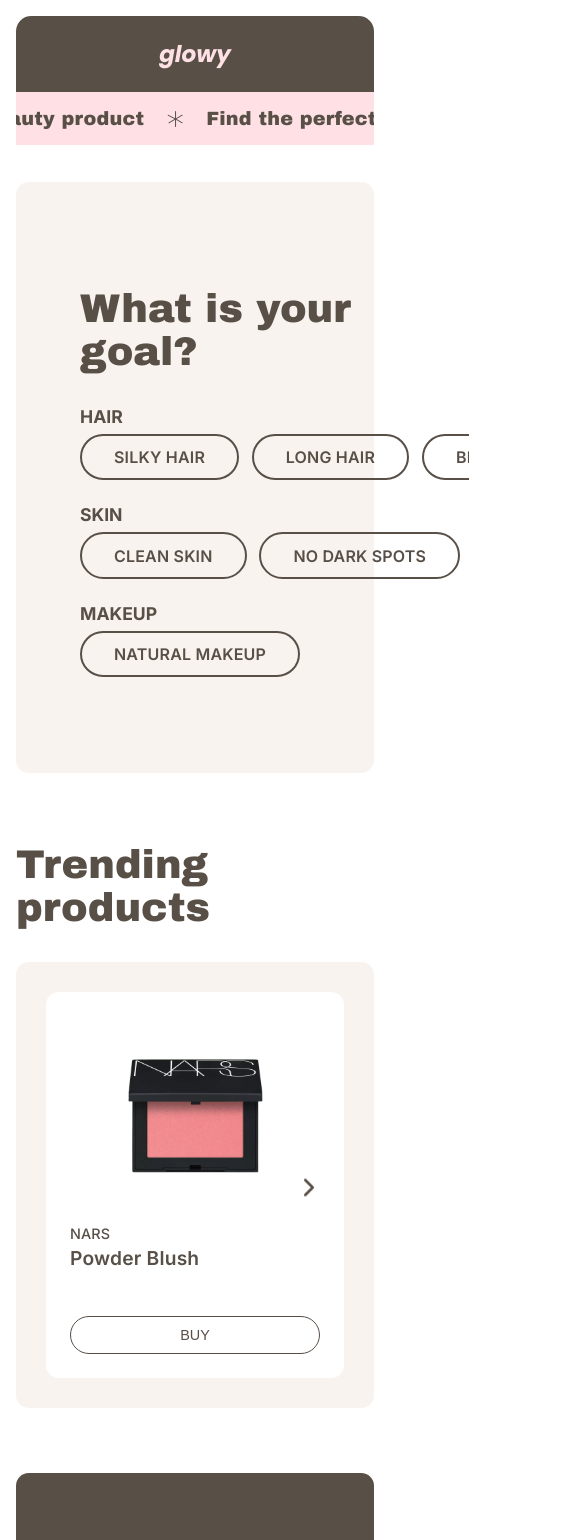
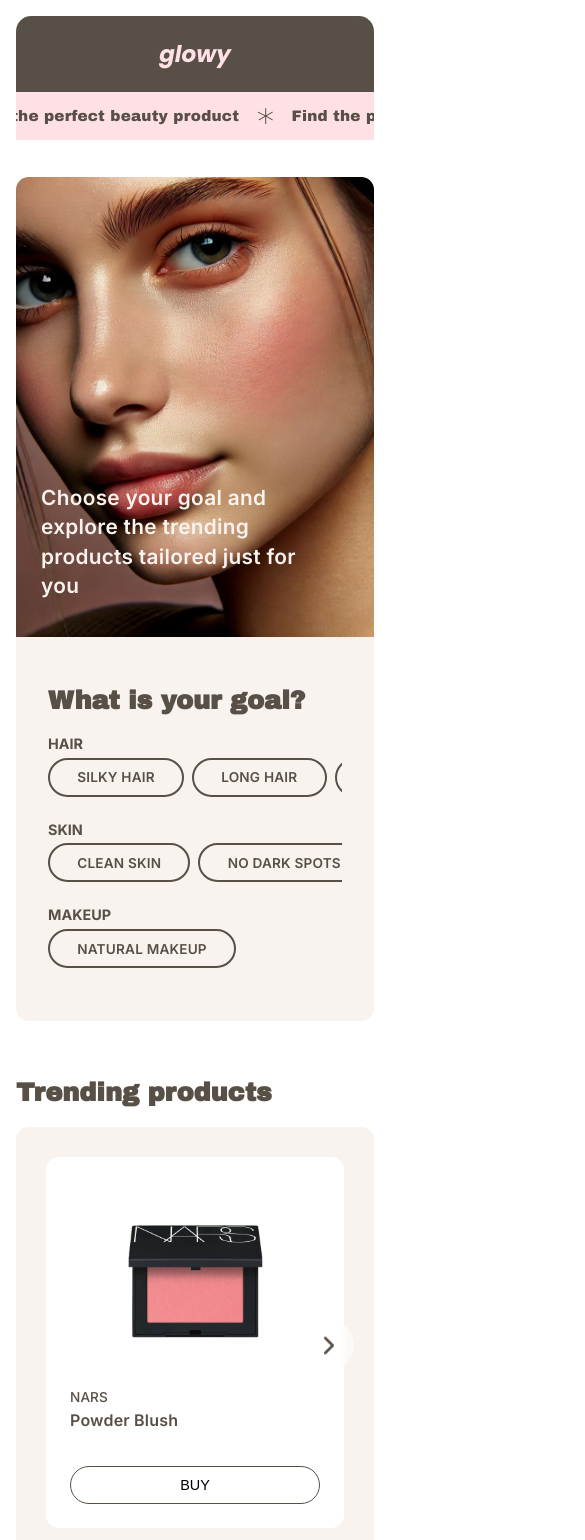
Before and after one commit to tavasy/glowy, a React (Create React App) app: page / in a window 390 px wide. Shown: the top 1540 px of the page, 585 px wide, since content can reach past the window. Built offline with nearby package versions, Linux system fonts and the light colour scheme.

Commit message:
Add responsiveness

```diff
--- a/src/index.scss
+++ b/src/index.scss
@@ -2,13 +2,13 @@
 
 body {
   font-family: $main-font;
-  color: $text-color;
-  font-weight: 400;
+  color: $dark-color;
+  font-weight: 500;
   margin: 0;
 }
 
 a {
-  color: $text-color;
+  color: $dark-color;
   text-decoration: none;
 
   &:hover {
@@ -21,14 +21,12 @@
 }
 
 h2 {
-  color: #584f47;
   font-family: $secondary-font;
-  font-weight: 400;
   font-size: 2.5em;
 }
 
 .logo {
-  color: #ffe1e5;
+  color: $primary-color;
   font-family: $logo-font;
   font-weight: 700;
   font-size: 1.2em;
--- a/src/styles/_variables.scss
+++ b/src/styles/_variables.scss
@@ -2,10 +2,10 @@
 @import url('https://fonts.googleapis.com/css2?family=Archivo+Black&display=swap');
 @import url('https://fonts.googleapis.com/css2?family=Poppins:ital,wght@0,100;0,200;0,300;0,400;0,500;0,600;0,700;0,800;0,900;1,100;1,200;1,300;1,400;1,500;1,600;1,700;1,800;1,900&display=swap');
 
-$primary-color: #ffecef;
+$primary-color: #ffe1e5;
 $secondary-color: #f8f3ef;
-$text-color: #000000;
+$dark-color: #584f47;
 $main-font: 'Inter', sans-serif;
-$text-size: 0.9em;
 $secondary-font: 'Archivo Black', sans-serif;
 $logo-font: 'Poppins', sans-serif;
+$border-radius: 0.8em;
--- a/src/styles/home.scss
+++ b/src/styles/home.scss
@@ -3,13 +3,13 @@
 .container-navbar {
   font-size: 1.2em;
   text-align: center;
-  background: #584f47;
+  background: $dark-color;
   padding: 1.1em 1.3em;
   border-radius: 0.8em 0.8em 0 0;
 }
 
 .container-achieve {
-  border-radius: 0.8em;
+  border-radius: $border-radius;
   margin-top: 2.3em;
   margin-bottom: 2em;
   display: flex;
@@ -44,7 +44,7 @@
     bottom: 8%;
     font-size: 1.8em;
     font-weight: 600;
-    color: white;
+    color: $secondary-color;
     max-width: 65%;
     line-height: 1.4em;
   }
@@ -55,7 +55,6 @@
 }
 
 .category-name {
-  color: #584f47;
   margin-bottom: 0.4em;
   font-size: 1.1em;
   font-weight: 700;
@@ -68,6 +67,8 @@
   overflow-x: auto;
   gap: 0.8em;
   margin-bottom: 1.5em;
+  scroll-snap-type: x mandatory;
+  -webkit-overflow-scrolling: touch;
 
   button {
     font-family: $main-font;
@@ -75,22 +76,19 @@
     font-weight: 600;
     padding: 0.7em 2em;
     text-transform: uppercase;
-    border: 2px solid #584f47;
+    border: 2px solid $dark-color;
     border-radius: 1.5em;
     background: transparent;
     flex: 0 0 auto;
     font-size: 1em;
-    color: #584f47;
+    color: $dark-color;
     transition: all 0.3s ease;
+    scroll-snap-align: start;
 
     &:hover {
-      background-color: #ffe1e5;
+      background-color: $primary-color;
       cursor: pointer;
     }
-  }
-
-  .skin {
-    border: 2px solid #a96666;
   }
 
   &::-webkit-scrollbar {
@@ -100,7 +98,7 @@
 }
 
 .container-trending-products {
-  border-radius: 0.8em;
+  border-radius: $border-radius;
   margin: 2em 0;
   padding-top: 0.3em;
   padding-bottom: 1.5em;
@@ -167,11 +165,9 @@
     }
 
     .brand {
-      font-weight: 500;
-      font-size: $text-size;
+      font-size: 0.9em;
       margin-bottom: 0.3em;
       margin-top: 0.6em;
-      color: #584f47;
       letter-spacing: 0.1px;
     }
 
@@ -186,24 +182,21 @@
       overflow: hidden;
       text-overflow: ellipsis;
       height: 2.5em;
-      color: #584f47;
     }
 
     .buy-button {
       width: 100%;
-      border: 1.5px solid #584f47;
+      border: 1.5px solid $dark-color;
       border-radius: 2em;
       padding: 0.7em;
       text-transform: uppercase;
       background: transparent;
       margin-top: 0.7em;
-      font-weight: 500;
       font-size: 0.9em;
       transition: all 0.3s ease;
-      color: #584f47;
 
       &:hover {
-        background-color: #ffe1e5;
+        background-color: $primary-color;
         cursor: pointer;
       }
     }
@@ -235,14 +228,14 @@
   svg {
     width: 30px;
     height: 30px;
-    stroke: #584f47;
+    stroke: $dark-color;
     stroke-width: 2px;
     opacity: 1;
     transition: all 0.7s cubic-bezier(0.76, 0, 0.24, 1);
   }
 
   &:hover {
-    background-color: #584f47;
+    background-color: $dark-color;
   }
 
   &:hover svg {
@@ -256,15 +249,15 @@
 }
 
 .categories-wrapper .arrow:first-child {
-  left: 10px;
+  left: -10px;
 }
 
 .categories-wrapper .arrow:last-child {
-  right: 10px;
+  right: -10px;
 }
 
 .container-footer {
-  background: #584f47;
+  background: $dark-color;
   padding: 1.4em 2.4em;
   padding-top: 3.4em;
   border-radius: 0.8em;
@@ -273,19 +266,18 @@
   .logo.footer {
     align-content: end;
     font-size: 2.5em;
-    color: #ffe1e5;
+    color: $primary-color;
     margin-bottom: 0;
     flex: 1;
   }
 
   .footer-text {
     color: white;
-    font-size: $text-size;
+    font-size: 0.9em;
     margin-bottom: 0.5em;
     flex: 1;
     text-align: end;
     align-content: end;
-    font-weight: 500;
   }
 }
 
@@ -293,20 +285,164 @@
   display: none;
 }
 
-@media screen and (max-width: 900px) {
-  .categories-cards {
-    grid-auto-columns: calc((100% / 2) - 9px);
-  }
-}
-
-@media screen and (max-width: 600px) {
-  .categories-cards {
-    grid-auto-columns: 100%;
-  }
-}
-
 @media (min-width: 900px) {
   .container {
     margin: 1.2vw 2.25vw;
   }
 }
+
+// @media screen and (min-width: 1350px) is default
+
+@media screen and (max-width: 1200px) {
+  .container-options {
+    flex: 1.5 1;
+  }
+  .categories-cards {
+    grid-auto-columns: calc((100% / 3) - 26px);
+  }
+
+  .container-image-text .text-image {
+    max-width: 75%;
+    font-size: 1.7em;
+  }
+
+  .container-options-div {
+    padding-left: 3.5em;
+  }
+
+  .options-buttons button {
+    font-size: 0.93em;
+  }
+
+  .category-name {
+    font-size: 1em;
+  }
+
+  .categories-cards .card .title {
+    font-size: 1.1em;
+  }
+
+  .marquee-text {
+    font-size: 1.15em;
+  }
+}
+
+@media screen and (max-width: 992px) {
+  .container-achieve {
+    flex-flow: column-reverse;
+    height: 100lvh;
+  }
+
+  .container-image-text {
+    border-radius: 0.8em 0.8em 0 0;
+  }
+
+  .container-options {
+    padding-top: 1.8em;
+    padding-left: 2em;
+    padding-right: 2em;
+    padding-bottom: 1.8em;
+  }
+
+  .container-options-div {
+    padding-left: 1.5em;
+  }
+
+  .categories-cards {
+    grid-auto-columns: calc((100% / 2) - 20px);
+  }
+
+  h2 {
+    font-size: 2em;
+  }
+
+  .marquee-content .marquee-text {
+    font-size: 1.15em;
+  }
+
+  .container-options {
+    display: block;
+    flex: 0;
+  }
+
+  .container-achieve {
+    gap: 0;
+  }
+}
+
+@media screen and (max-width: 630px) {
+  .container-image-text .text-image {
+    font-size: 1.4em;
+  }
+
+  .categories-cards {
+    grid-auto-columns: 100%;
+  }
+
+  .container-options-div {
+    padding-left: 0;
+  }
+
+  .marquee-content .marquee-text {
+    font-size: 1em;
+  }
+
+  .options-buttons button {
+    font-size: 0.9em;
+  }
+
+  .category-name {
+    font-size: 0.95em;
+  }
+
+  .categories-cards .card .title {
+    font-size: 1em;
+  }
+
+  .categories-cards .card .brand {
+    font-size: 0.85em;
+  }
+
+  .categories-cards .card .buy-button {
+    margin-top: 0.5em;
+  }
+}
+
+@media screen and (max-width: 450px) {
+  h2 {
+    font-size: 1.6em;
+  }
+
+  .category-name {
+    font-size: 0.9em;
+  }
+
+  .options-buttons button {
+    font-size: 0.85em;
+  }
+
+  .container-image-text .text-image {
+    font-size: 1.3em;
+  }
+
+  .marquee-content .marquee-text {
+    font-size: 0.95em;
+  }
+
+  .options-buttons {
+    gap: 0.5em;
+  }
+
+  .container-footer .logo.footer {
+    font-size: 2em;
+  }
+
+  .container-footer .footer-text {
+    font-size: 0.85em;
+  }
+
+  .container-footer {
+    padding: 1.4em 1.8em;
+    padding-top: 3em;
+  }
+}
--- a/src/styles/marquee.scss
+++ b/src/styles/marquee.scss
@@ -6,7 +6,7 @@
   display: flex;
   align-items: center;
   position: relative;
-  background: #ffe1e5;
+  background: $primary-color;
   padding-top: 1em;
   padding-bottom: 1em;
 }
@@ -14,7 +14,7 @@
 .marquee-content {
   display: flex;
   white-space: nowrap;
-  animation: marquee 15s linear infinite;
+  animation: marquee 20s linear infinite;
 }
 
 .marquee-text {
@@ -23,20 +23,18 @@
   display: inline-flex;
   align-items: center;
   font-size: 1.2em;
-  color: #584f47;
 
   svg {
     margin: 0 1.2em;
     vertical-align: middle;
-    color: #584f47;
   }
 }
 
 @keyframes marquee {
   0% {
-    transform: translateX(0); // Start position
+    transform: translateX(0);
   }
   100% {
-    transform: translateX(-100%); // Move whole content out of view
+    transform: translateX(-100%);
   }
 }
```
